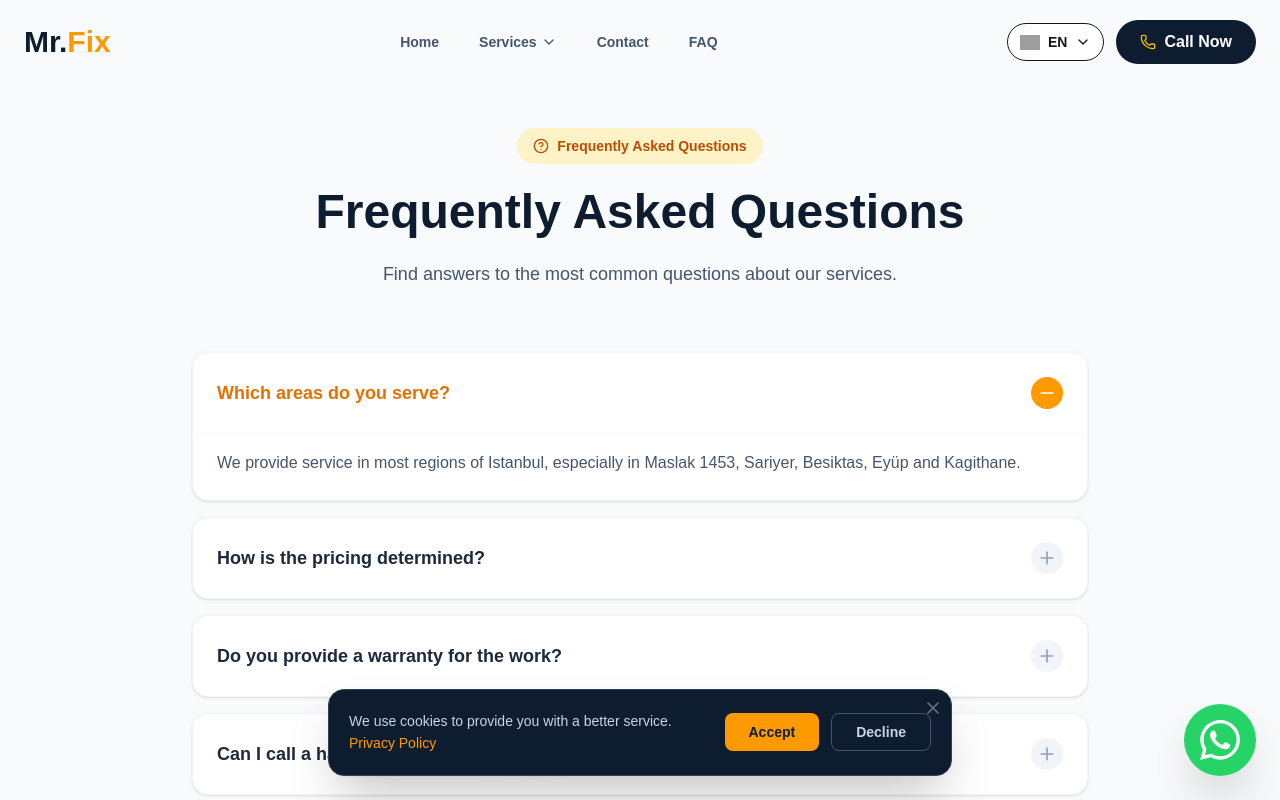
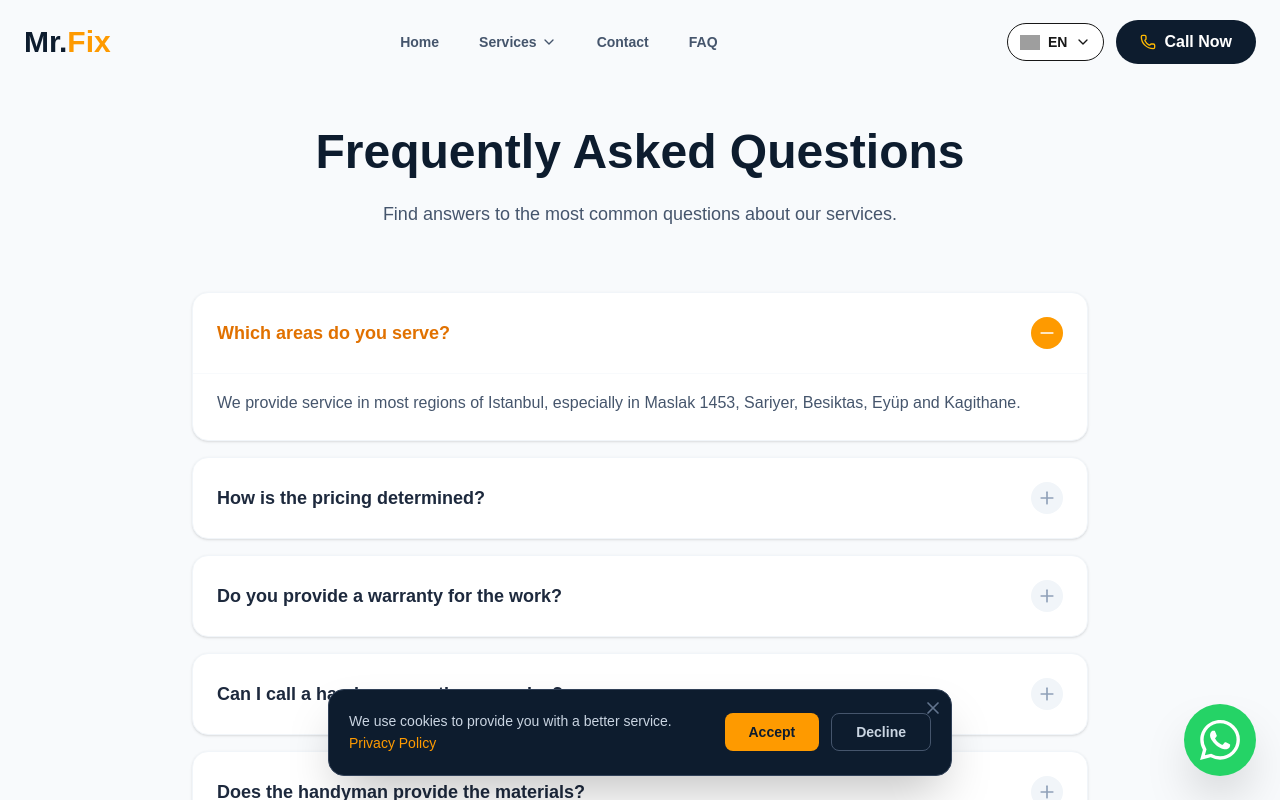
Before and after one commit to nfxtr/mrfix-istanbul, a Next.js app: page /en/faq in a window 1280 px wide. Shown: the top 800 px of the page. Built offline with nearby package versions, Linux system fonts and the light colour scheme; grey boxes are pictures that could not be loaded.

Commit message:
UI: Remove redundant FAQ badge label

```diff
--- a/components/FAQClient.tsx
+++ b/components/FAQClient.tsx
@@ -3,7 +3,7 @@
 import { useState } from 'react';
 import { useTranslations, useLocale } from 'next-intl';
 import { motion, AnimatePresence } from 'framer-motion';
-import { Plus, Minus, HelpCircle } from 'lucide-react';
+import { Plus, Minus } from 'lucide-react';
 
 export default function FAQClient() {
     const t = useTranslations('FAQ');
@@ -40,14 +40,7 @@ export default function FAQClient() {
             />
             <div className="max-w-4xl mx-auto">
                 <div className="text-center mb-16">
-                    <motion.div
-                        initial={{ opacity: 0, y: 20 }}
-                        animate={{ opacity: 1, y: 0 }}
-                        className="inline-flex items-center gap-2 px-4 py-2 rounded-full bg-amber-100 text-amber-700 font-bold text-sm mb-6"
-                    >
-                        <HelpCircle className="w-4 h-4" />
-                        {t('title')}
-                    </motion.div>
+
                     <motion.h1
                         initial={{ opacity: 0, y: 20 }}
                         animate={{ opacity: 1, y: 0 }}
```
